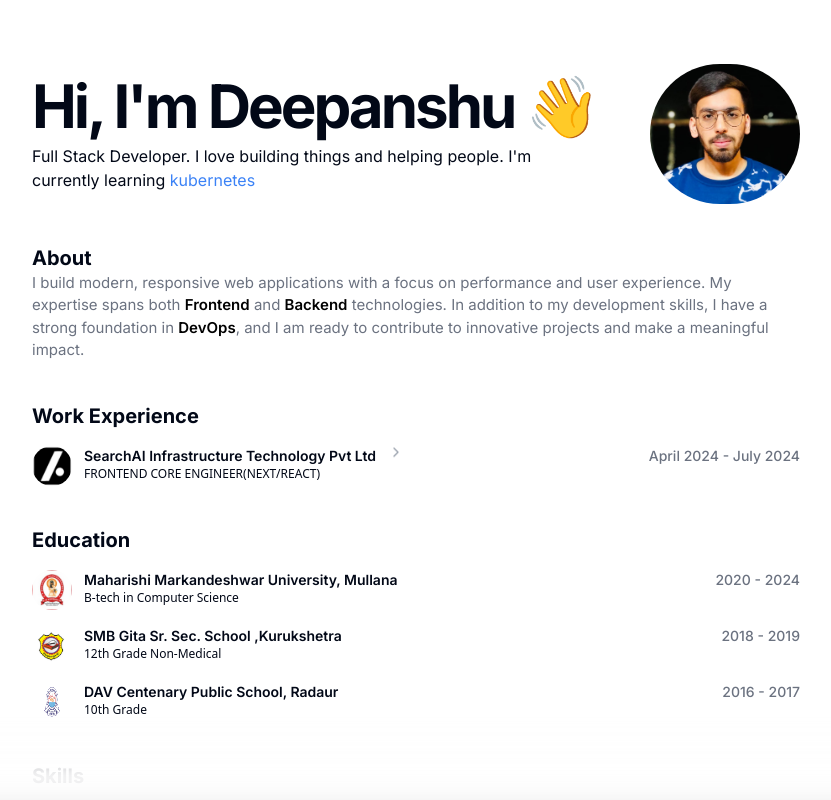
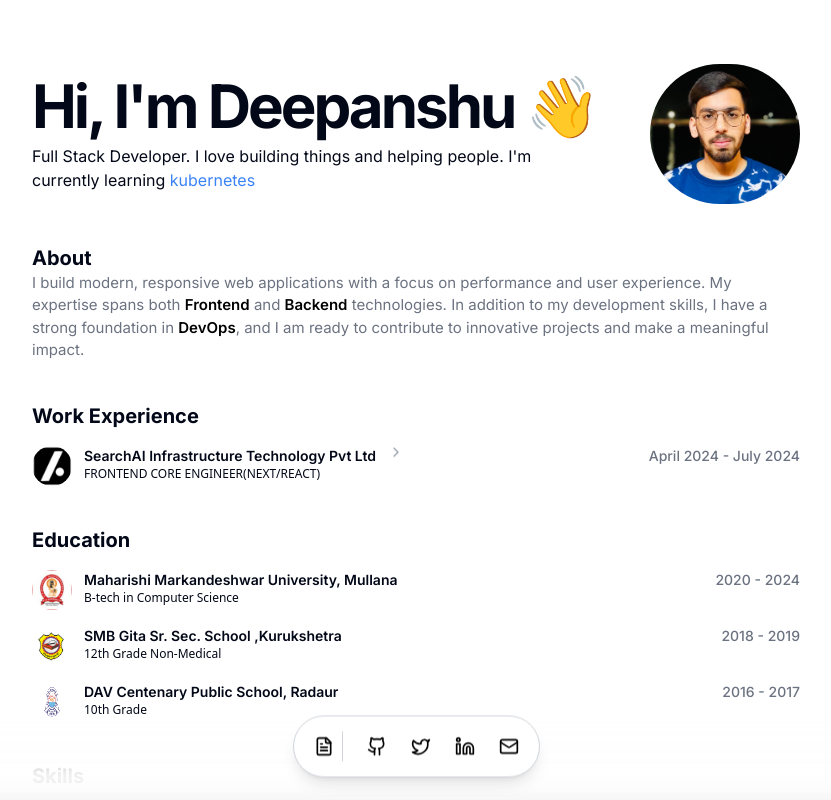
Before and after one commit to deepanshu2711/PORTFOILO, a Next.js app: page / in a window 1280 px wide. Shown: the top 800 px of the page, without its empty margins (224-1055 px from the left). Built offline with nearby package versions, Linux system fonts and the light colour scheme.

Commit message:
added bottom bar

```diff
--- a/app/page.tsx
+++ b/app/page.tsx
@@ -1,5 +1,6 @@
 import AboutSection from "@/components/AboutSection";
 import BlurBottom from "@/components/BlurBottom";
+import BottomBar from "@/components/BottomBar";
 import EducationSection from "@/components/EducationSection";
 import HeroSection from "@/components/HeroSection";
 import ProjectsSection from "@/components/ProjectsSection";
@@ -8,9 +9,10 @@ import WorkExperienceSection from "@/components/WorkExperienceSection";
 
 export default function Home() {
   return (
-    <main className="max-w-3xl mx-auto px-[20px] md:px-0 mb-[60px]">
+    <main className="max-w-3xl mx-auto px-[20px] md:px-0 mb-[100px]">
       <div className="flex flex-col gap-10 mt-16">
         <BlurBottom />
+        <BottomBar />
         <HeroSection />
         <AboutSection />
         <WorkExperienceSection />
--- /dev/null
+++ b/components/BottomBar.tsx
@@ -0,0 +1,39 @@
+import { FileText, Github, Linkedin, Mail, Twitter } from "lucide-react";
+import { Separator } from "./ui/separator";
+
+const BottomBar = () => {
+  return (
+    <div className="fixed z-30 bottom-2 animate-bounce hover:animate-none border border-gray-300 shadow-lg self-center bg-white  rounded-full p-1  text-black">
+      <div className="flex items-center gap-6 px-4">
+        <div className="flex items-center gap-2">
+          <div className="hover:p-4 py-4 transition-all delay-[25] hover:bg-gray-100 rounded-full cursor-pointer">
+            <FileText className="h-[20px] w-[20px]" />
+          </div>
+          <div className="w-[1px] h-[30px] bg-gray-300" />
+        </div>
+        <div className="flex items-center gap-2">
+          <div className="hover:p-4 py-4 transition-all delay-[25] hover:bg-gray-100 rounded-full cursor-pointer">
+            <Github className="h-[20px] w-[20px]" />
+          </div>
+        </div>
+        <div className="flex items-center gap-2">
+          <div className="hover:p-4 py-4 transition-all delay-[25] hover:bg-gray-100 rounded-full cursor-pointer">
+            <Twitter className="h-[20px] w-[20px]" />
+          </div>
+        </div>
+        <div className="flex items-center gap-2">
+          <div className="hover:p-4 py-4 transition-all delay-[25] hover:bg-gray-100 rounded-full cursor-pointer">
+            <Linkedin className="h-[20px] w-[20px]" />
+          </div>
+        </div>
+        <div className="flex items-center gap-2">
+          <div className="hover:p-4 py-4 transition-all delay-[25] hover:bg-gray-100 rounded-full cursor-pointer">
+            <Mail className="h-[20px] w-[20px]" />
+          </div>
+        </div>
+      </div>
+    </div>
+  );
+};
+
+export default BottomBar;
--- /dev/null
+++ b/components/ui/separator.tsx
@@ -0,0 +1,31 @@
+"use client"
+
+import * as React from "react"
+import * as SeparatorPrimitive from "@radix-ui/react-separator"
+
+import { cn } from "@/lib/utils"
+
+const Separator = React.forwardRef<
+  React.ElementRef<typeof SeparatorPrimitive.Root>,
+  React.ComponentPropsWithoutRef<typeof SeparatorPrimitive.Root>
+>(
+  (
+    { className, orientation = "horizontal", decorative = true, ...props },
+    ref
+  ) => (
+    <SeparatorPrimitive.Root
+      ref={ref}
+      decorative={decorative}
+      orientation={orientation}
+      className={cn(
+        "shrink-0 bg-border",
+        orientation === "horizontal" ? "h-[1px] w-full" : "h-full w-[1px]",
+        className
+      )}
+      {...props}
+    />
+  )
+)
+Separator.displayName = SeparatorPrimitive.Root.displayName
+
+export { Separator }
--- a/package.json
+++ b/package.json
@@ -10,6 +10,7 @@
   },
   "dependencies": {
     "@radix-ui/react-avatar": "^1.1.0",
+    "@radix-ui/react-separator": "^1.1.0",
     "@radix-ui/react-slot": "^1.1.0",
     "class-variance-authority": "^0.7.0",
     "clsx": "^2.1.1",
```
Also changed, not shown: 1 other file (tests, documents, lock files or other folders).
